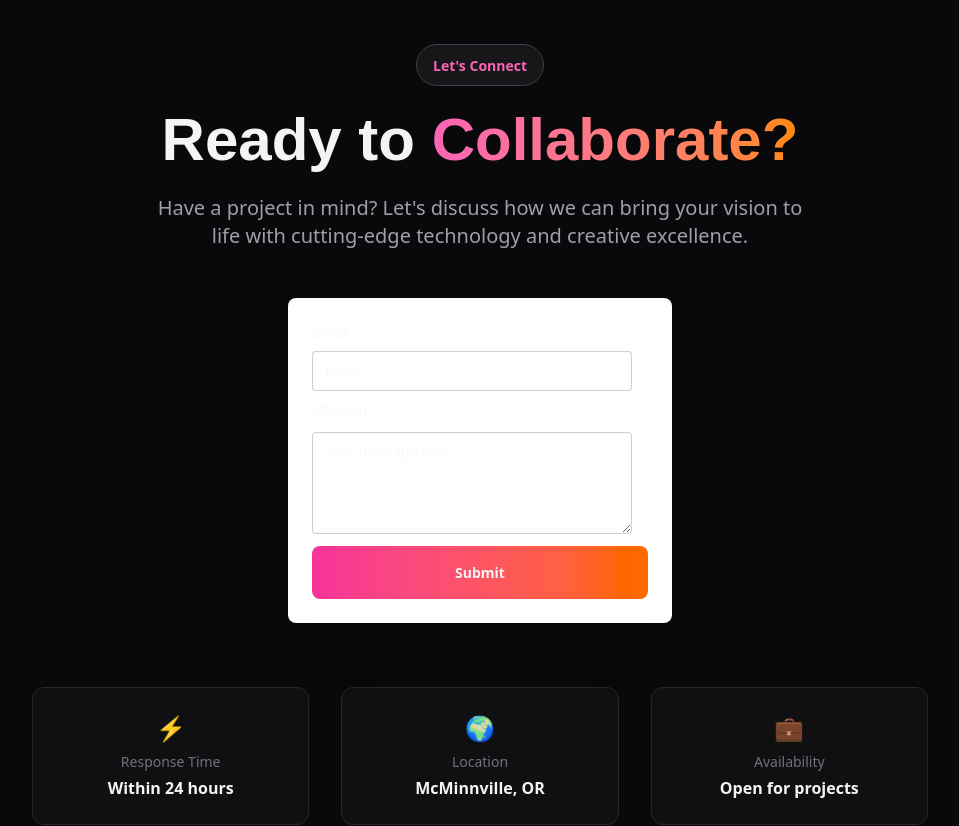
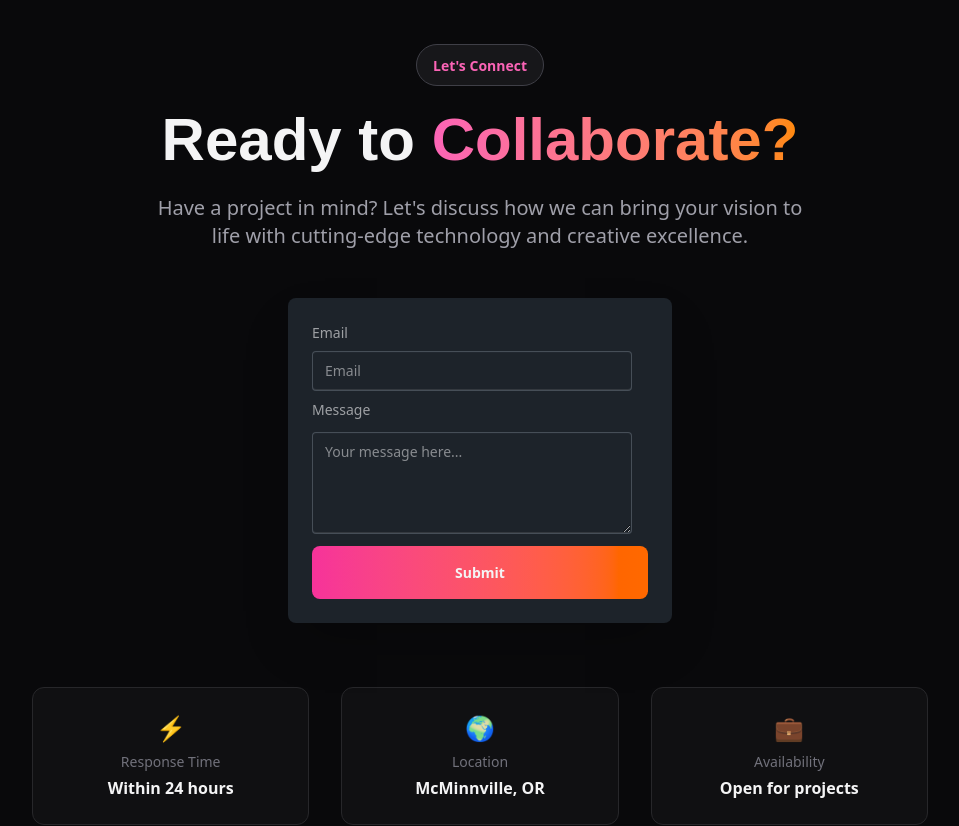
Before and after one commit to ahumphries102/sparkstack, a Next.js app: page / in a window 1280 px wide. Shown: the part 2965-3791 px from the top of the page, without its empty margins (160-1119 px from the left). Built offline with nearby package versions, Linux system fonts and the light colour scheme.

Commit message:
Updated to dark theme to prevent forms from appearing white

```diff
--- a/app/layout.tsx
+++ b/app/layout.tsx
@@ -4,8 +4,6 @@ import { Geist, Geist_Mono, Staatliches } from "next/font/google"
 import "@/app/globals.css"
 import Nav from "@/components/nav"
 import Footer from "@/components/footer"
-
-
 
 const geistSans = Geist({
   variable: "--font-geist-sans",
@@ -35,12 +33,12 @@ export default function RootLayout({
   children: React.ReactNode
 }>) {
   return (
-    <html lang="en" className="scroll-smooth">
+    <html lang="en" className="scroll-smooth" data-theme="dark">
       <body
         className={`${geistSans.variable} ${geistMono.variable} ${staatliches.variable} antialiased bg-zinc-950 text-zinc-100 overflow-x-hidden`}
       >
-        <Nav />
-        <main className="">
+        <main>
+          <Nav />
           <ServiceProvider>{children}</ServiceProvider>
         </main>
         <Footer />
```
